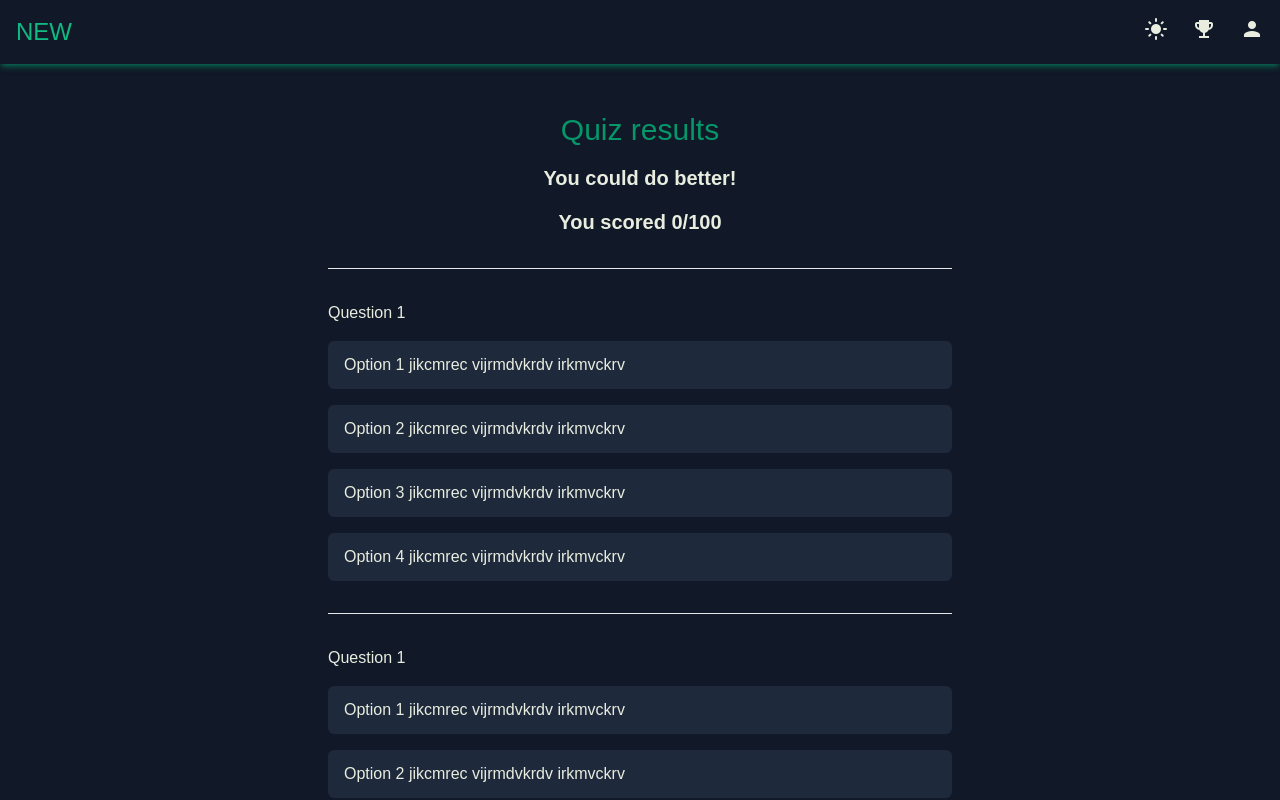
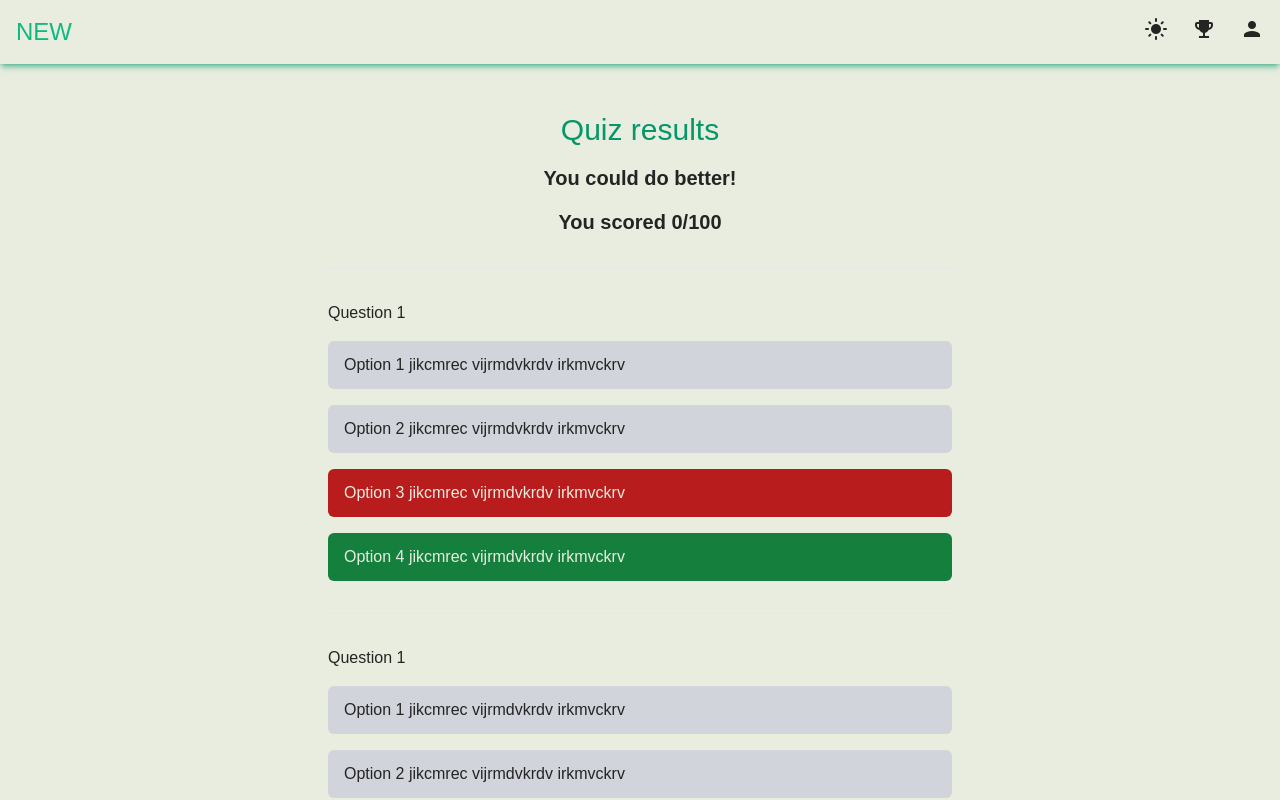
Before and after one commit to muskaanshah/quiz-app, a React (Create React App) app: page /results in a window 1280 px wide. Shown: the top 800 px of the page. Built offline with nearby package versions, Linux system fonts and the light colour scheme.

Commit message:
style: modified for light theme

```diff
--- a/src/App.js
+++ b/src/App.js
@@ -14,7 +14,7 @@ import {
 
 function App() {
     return (
-        <div className="App bg-skin-fill text-skin-base font-basic">
+        <div className="theme-light App bg-skin-fill text-skin-base font-basic">
             <Navbar />
             <Routes>
                 <Route path="/" element={<Home />} />
--- a/src/components/QuizResultQuestion.jsx
+++ b/src/components/QuizResultQuestion.jsx
@@ -10,10 +10,10 @@ function QuizResultQuestion() {
                 <p className="px-4 py-3 my-4 bg-skin-fillmuted rounded-md">
                     Option 2 jikcmrec vijrmdvkrdv irkmvckrv
                 </p>
-                <p className="px-4 py-3 my-4 bg-skin-fillmuted rounded-md bg-red-700">
+                <p className="px-4 py-3 my-4 rounded-md wrong-answer">
                     Option 3 jikcmrec vijrmdvkrdv irkmvckrv
                 </p>
-                <p className="px-4 py-3 my-4 bg-skin-fillmuted rounded-md bg-green-700">
+                <p className="px-4 py-3 my-4 rounded-md correct-answer">
                     Option 4 jikcmrec vijrmdvkrdv irkmvckrv
                 </p>
             </div>
--- a/src/index.css
+++ b/src/index.css
@@ -3,7 +3,7 @@
 @tailwind utilities;
 
 @layer base {
-  :root {
+  .theme-dark {
     --color-text-base: 232, 237, 223;
     --color-text-muted: 172, 172, 172;
     --color-text-inverted: 36, 36, 35;
@@ -29,7 +29,7 @@
 
 @layer components {
     .button-cta {
-        @apply bg-skin-primary rounded-md text-skin-base px-4 py-2 tracking-wide hover:bg-skin-primaryhover
+        @apply theme-dark bg-skin-primary rounded-md text-skin-base px-4 py-2 tracking-wide hover:bg-skin-primaryhover
     }
     .centered {
         @apply flex items-center justify-center
@@ -42,6 +42,12 @@
     }
     .divider {
         @apply border-b h-0
+    }
+    .wrong-answer {
+        @apply theme-dark bg-red-700 text-skin-base
+    }
+    .correct-answer {
+        @apply theme-dark bg-green-700 text-skin-base
     }
 }
 
```
